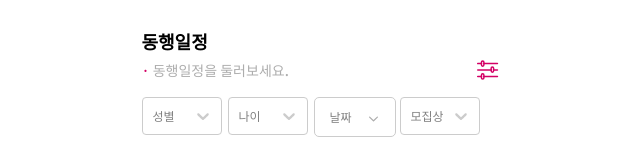
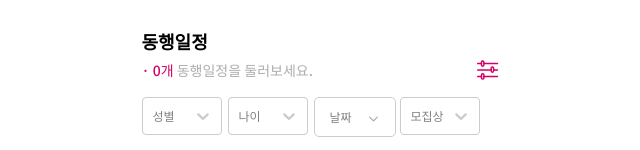
Before and after one commit to matrip-project/matrip-web, a React (Create React App) app: page /companionList in a window 1280 px wide. Shown: the part 165-315 px from the top of the page, without its empty margins (315-955 px from the left). Built offline with nearby package versions, Linux system fonts and the light colour scheme; no server answers; a web font is replaced by a local one.

Commit message:
fix : 총 페이지 수 잘못 표기되는 버그 수정

```diff
--- a/src/components/PostListScroll/index.tsx
+++ b/src/components/PostListScroll/index.tsx
@@ -58,6 +58,7 @@ const PostListScroll: React.FC<PostListScrollProps> = ({
   const SelectedEndDate = useSelector(AddSelectedEndDate);
   const keyword = searchKeyword || popularTravelKeyword;
   const [journeys, setJourneys] = useState<Type>({ dtoList: [] });
+  const [localTotalPage, setLocalTotalPage] = useState(0);
 
   useEffect(() => {
     const fetchData = async () => {
@@ -129,7 +130,14 @@ const PostListScroll: React.FC<PostListScrollProps> = ({
       onShowTitleBox();
     }
 
-  }, [filteredJourneys, onNoPosts, onShowTitleBox, displayCount, dispatch]);
+    const newLocalTotalPage = filteredJourneys.length;
+    setLocalTotalPage(newLocalTotalPage);
+
+  }, [filteredJourneys, onNoPosts, onShowTitleBox, displayCount, dispatch, localTotalPage]);
+
+  useEffect(() => {
+    dispatch(setTotalPage(localTotalPage));
+  }, [localTotalPage, dispatch]);
 
   return (
     <>
--- a/src/pages/CompanionList/index.tsx
+++ b/src/pages/CompanionList/index.tsx
@@ -9,17 +9,14 @@ import { useSelector } from 'react-redux';
 import { selectKeyword } from '../../redux/modules/searchSlice';
 import PostListScroll from '../../components/PostListScroll';
 import SelectButton from '../../components/SelectButton';
-import axios from 'axios';
 import HeaderLogo from '../../components/HeaderLogo';
-import { AddTotalPage } from '../../redux/modules/totalPageSlice';
+import { selectTotalPage } from '../../redux/modules/totalPageSlice';
 
 const CompanionList: React.FC = () => {
   const [isFilterClicked, setIsFilterClicked] = useState(false);
   const [showTitleBox, setShowTitleBox] = useState(true);
   const keyword = useSelector(selectKeyword);
-  const totalPage = useSelector(AddTotalPage);
-
-  console.log(totalPage);
+  const totalPage = useSelector(selectTotalPage);
 
   const handleFilterClick = () => {
     setIsFilterClicked((prev) => !prev);
@@ -49,7 +46,7 @@ const CompanionList: React.FC = () => {
         <cs.TitleBox>
           <cs.MainTitle>동행일정</cs.MainTitle>
           <cs.tapTitle2>
-            <span>· {totalPage} </span>동행일정을 둘러보세요.
+            <span>· {totalPage}개 </span>동행일정을 둘러보세요.
             <cs.tapTitle2Fillter
               src={isFilterClicked ? fillterIconNone : fillterIcon}
               onClick={handleFilterClick}
--- a/src/pages/PopularTravel/index.tsx
+++ b/src/pages/PopularTravel/index.tsx
@@ -19,8 +19,8 @@ import { useSelector } from 'react-redux';
 import PostListScroll from '../../components/PostListScroll';
 import { selectPopularTravelKeyword } from '../../redux/modules/keywordImgSlice';
 import SelectButton from '../../components/SelectButton';
-import axios from 'axios';
 import HeaderLogo from '../../components/HeaderLogo';
+import { selectTotalPage } from '../../redux/modules/totalPageSlice';
 
 interface CityImages {
   [key: string]: any;
@@ -29,9 +29,8 @@ interface CityImages {
 const PopularTravel: React.FC = () => {
   const [isFilterClicked, setIsFilterClicked] = useState(true);
   const Popularkeyword = useSelector(selectPopularTravelKeyword);
-  const [totalPage, setTotalPage] = useState<number>(0);
   const [isImageLoaded, setIsImageLoaded] = useState(false);
-  const [filteredJourneysLength, setFilteredJourneysLength] = useState<number>(0);
+  const totalPage = useSelector(selectTotalPage);
 
   const handleFilterClick = () => {
     setIsFilterClicked((prev) => !prev);
@@ -53,23 +52,6 @@ const PopularTravel: React.FC = () => {
     전북,
     전남
   };
-
-  useEffect(() => {
-    const fetchData = async () => {
-      try {
-        const response = await axios.get(
-          'http://ec2-3-39-190-233.ap-northeast-2.compute.amazonaws.com/journeys'
-        );
-        setTotalPage(response.data.dtoList.length || 0);
-        // console.log(response);
-      } catch (error) {
-        console.error('Error', error);
-      }
-    };
-
-    fetchData();
-  }, []);
-
   return (
     <>
       <gs.MainContainer>
--- a/src/redux/modules/totalPageSlice.tsx
+++ b/src/redux/modules/totalPageSlice.tsx
@@ -8,8 +8,8 @@ const initialState: TotalPageState = {
   totalPage: null
 };
 
-const totalPage = createSlice({
-  name: 'totalPage',
+export const totalPageSlice = createSlice({
+  name: 'postTotalPage',
   initialState,
   reducers: {
     setTotalPage: (state, action: PayloadAction<number | null>) => {
@@ -18,10 +18,9 @@ const totalPage = createSlice({
   }
 });
 
+export const { setTotalPage } = totalPageSlice.actions;
 
-export const { setTotalPage } = totalPage.actions;
+export const selectTotalPage = (state: { postTotalPage: TotalPageState }) =>
+  state.postTotalPage.totalPage;
 
-export const AddTotalPage = (state: { search: TotalPageState }) =>
-  state.search.totalPage;
-
-export default totalPage.reducer;
+export default totalPageSlice.reducer;
--- a/src/redux/store.ts
+++ b/src/redux/store.ts
@@ -9,7 +9,7 @@ export const store = configureStore({
     search: searchReducer,
     dibsSlice: dibsSlice,
     keyword: keywordImgSlice,
-    totalPage: totalPageSlice
+    postTotalPage: totalPageSlice
   }
 });
 
```
